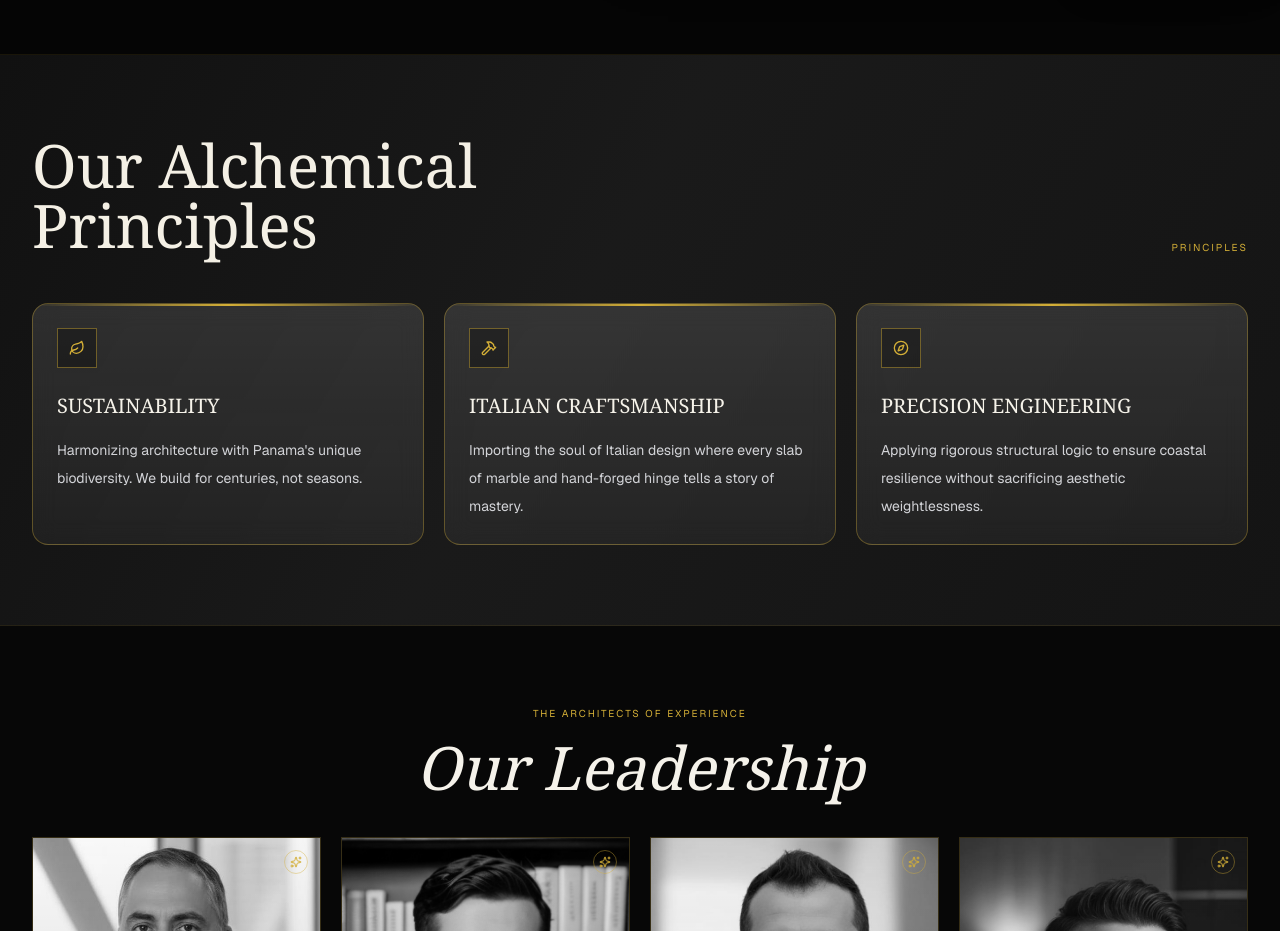
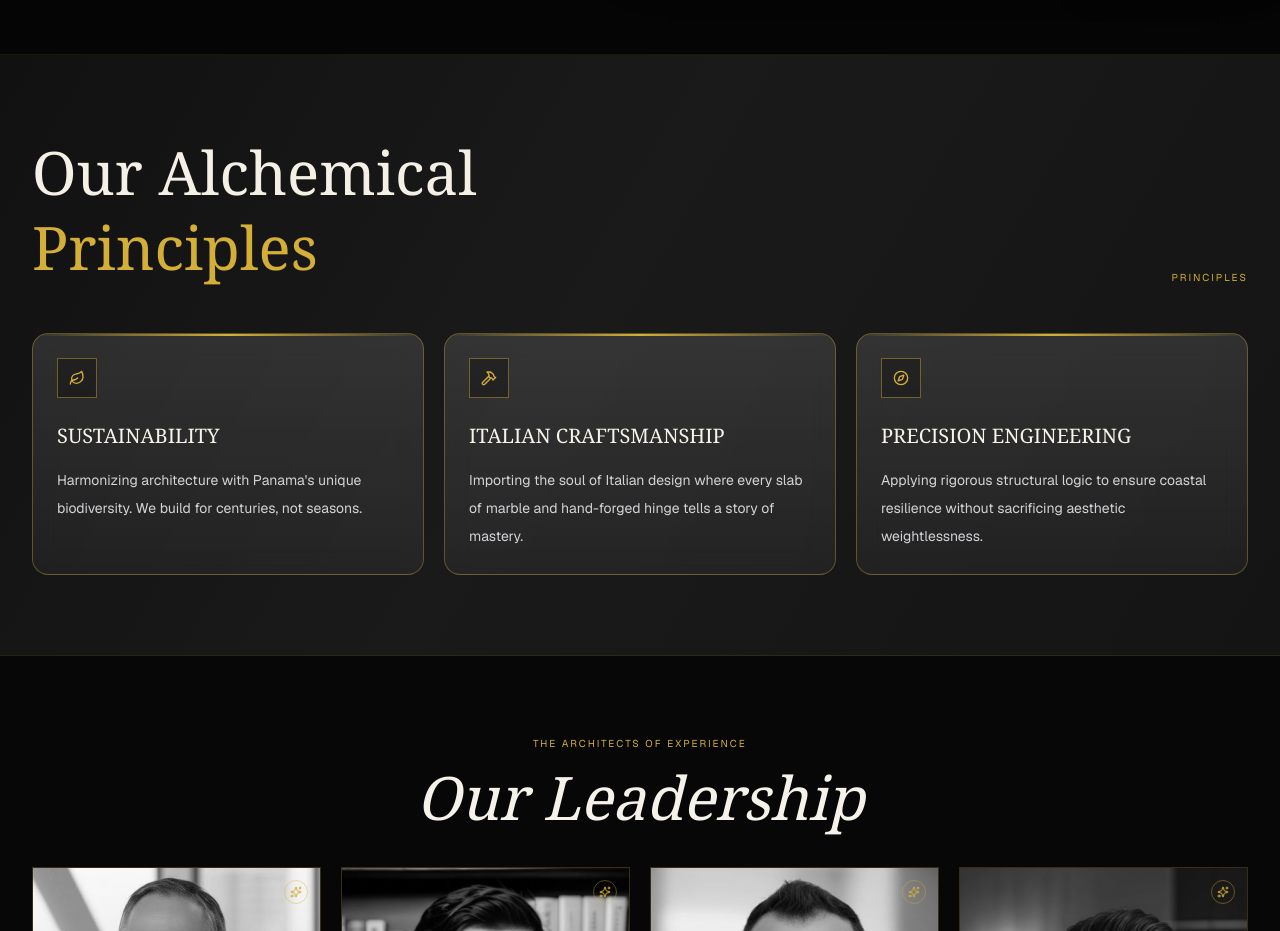
Before and after one commit to ayanmal1k/LUXUS, a Next.js app: page /about in a window 1280 px wide. Shown: the part 820-1751 px from the top of the page. Built offline with nearby package versions, Linux system fonts and the light colour scheme.

Commit message:
Updated: About Page

```diff
--- a/app/about/page.tsx
+++ b/app/about/page.tsx
@@ -101,10 +101,10 @@ export default function AboutPage() {
       <section id="principles" className="border-b border-[#D4AF37]/10 bg-[linear-gradient(120deg,#111111_0%,#1A1A1A_45%,#141414_100%)]">
         <div className="mx-auto w-full max-w-7xl px-4 py-16 sm:px-6 lg:px-8 lg:py-20">
           <div className="mb-12 flex flex-col justify-between gap-6 sm:flex-row sm:items-end">
-            <h2 className="text-4xl leading-none text-[#F4F0E5] sm:text-5xl lg:text-6xl">
-              {t('aboutPage.principles.title')}
+            <h2 className="text-4xl leading-tight sm:text-5xl lg:text-6xl">
+              <span className="text-[#F4F0E5]">{t('aboutPage.principles.title')}</span>
               <br />
-              {t('aboutPage.principles.subtitle')}
+              <span className="text-[#D4AF37]">{t('aboutPage.principles.subtitle')}</span>
             </h2>
             <p className="text-[10px] tracking-[0.2em] text-[#D4AF37] uppercase">{t('aboutPage.principles.subtitle')}</p>
           </div>
```
